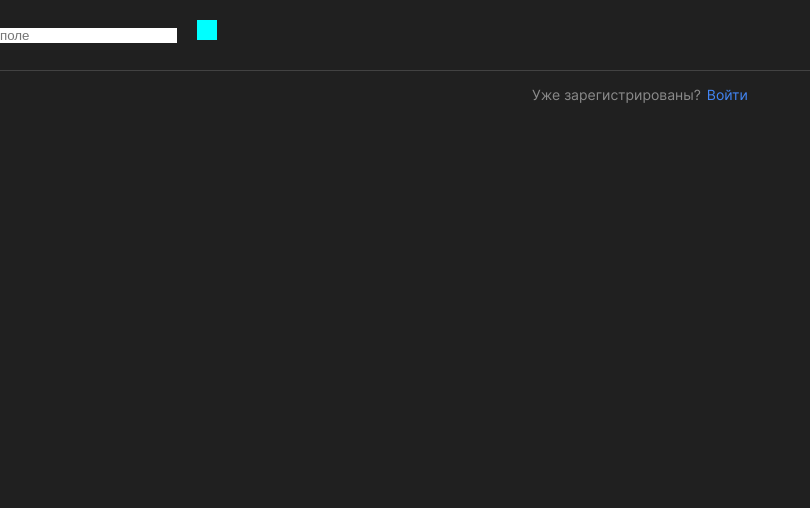
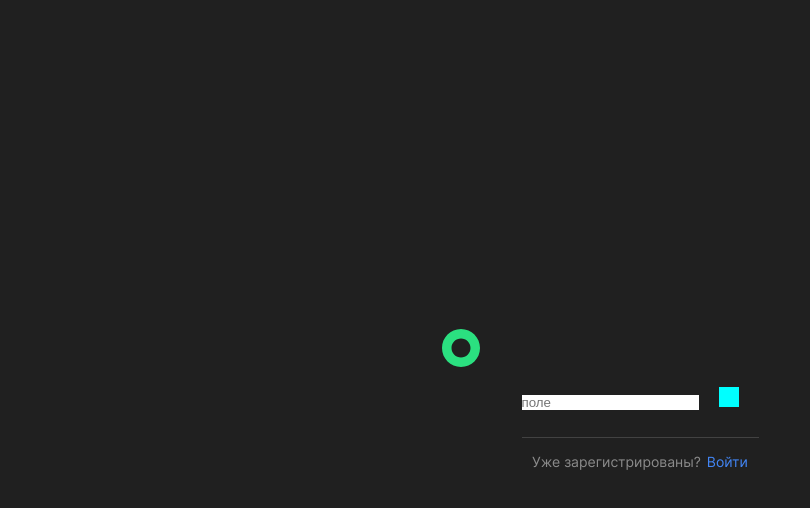
Before and after one commit to SergZhikhDev/movies-explorer-full, a React (Create React App) app in the folder frontend/: page /form in a window 1280 px wide. Shown: the top 508 px of the page, without its empty margins (0-810 px from the left). Built offline with nearby package versions, Linux system fonts and the light colour scheme.

Commit message:
верстка

```diff
--- a/frontend/src/components/pages-components/Form/Form.js
+++ b/frontend/src/components/pages-components/Form/Form.js
@@ -4,34 +4,23 @@ import { useInputt } from "../../../hooks/useInput";
 import { config } from "../../../utils/constants";
 import { ErrorText } from "../../nested-components/ErrorText/ErrorText";
 import { Link } from "react-router-dom";
+import Logo from "../../nested-components/Logo/Logo";
 
 export const Form = () => {
   console.log(777);
 
-  // const [value, setValue] = useState("");
-
-  // const handleChange = (e) => {
-  //   const value = e.target.value;
-  //   setValue(value);
-  // };
   const handleSubmit = (e) => {
     e.preventDefault();
     alert(999);
   };
 
-
-
-
-
-
-
-
-
-
   const field = useInputt({}, config.name);
 
-
   return (
+    <main className='form register sfp_type_reg hp'>
+    <div className='form__header form__header_type_auth'>
+    <Logo />
+  </div>
     <form onSubmit={handleSubmit}>
       <input
         type='text'
@@ -56,5 +45,6 @@ export const Form = () => {
         </Link>
       </div>
     </form>
+    </main>
   );
 };
--- a/frontend/src/components/pages-components/Profile/Profile.js
+++ b/frontend/src/components/pages-components/Profile/Profile.js
@@ -96,7 +96,7 @@ export const Profile = ({ handleUpdateUser, currentUser, onSignOut }) => {
           <fieldset className='form__handlers '>
             <span className='form__errors'>
               {!readyForUpdate&&(name.isDirty&&email.isDirty )&&
-              (name.inputValid&&email.inputValid)&&(
+              (!name.inputValid&&!email.inputValid)&&(
                 <ErrorText type='auth-button'>Измените хотя бы одно поле</ErrorText>
               )}
               {name.isDirty && (name.errorMessages!=='Поле  должно быть заполнено!')&&(
```
Lines whose indentation alone changed are shown as unchanged.
